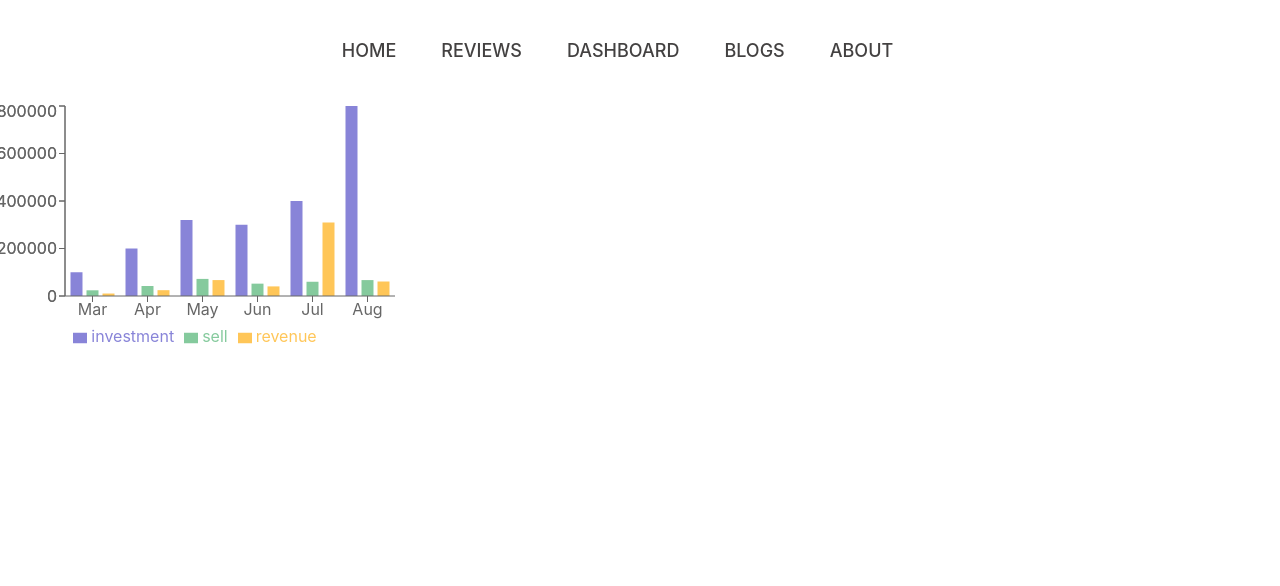
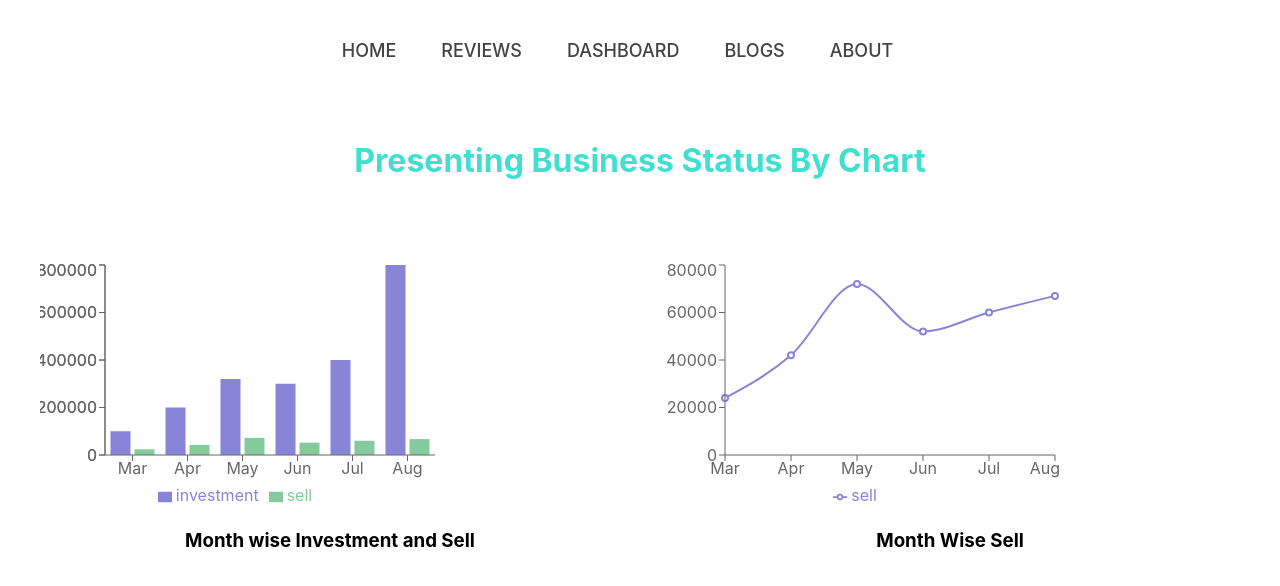
Before and after one commit to motlubor/product-analysis, a React (Create React App) app: page /dashboard in a window 1280 px wide. Shown: the top 586 px of the page. Built offline with nearby package versions, Linux system fonts and the light colour scheme.

Commit message:
finished dashboard charts

```diff
--- a/src/components/Chart/Chart.js
+++ b/src/components/Chart/Chart.js
@@ -16,7 +16,6 @@ const Chart = () => {
         <BarChart width={400} height={250} data={datas}>
             <Bar dataKey="investment" fill="#8884d8" />
             <Bar dataKey="sell" fill="#85ca9d" />
-            <Bar dataKey="revenue" fill="#ffc658" />
             <XAxis dataKey="month"></XAxis>
             <YAxis></YAxis>
             <YAxis></YAxis>
--- /dev/null
+++ b/src/components/Chart2/Chart2.js
@@ -0,0 +1,27 @@
+import axios from 'axios';
+import React, { useEffect, useState } from 'react';
+import { Legend, Line, LineChart, Tooltip, XAxis, YAxis } from 'recharts';
+
+const Chart2 = () => {
+    const [datas, setDatas] = useState([]);
+    useEffect(() => {
+        axios.get('data.json')
+            .then(data => {
+                const loadData = data.data
+
+                setDatas(loadData)
+            });
+    }, []);
+    return (
+        <LineChart width={400} height={250} data={datas}>
+            <Line type="monotone" dataKey="sell" stroke="#8884d8" strokeWidth={2} />
+
+            <XAxis dataKey="month" />
+            <YAxis />
+            <Tooltip />
+            <Legend />
+        </LineChart>
+    );
+};
+
+export default Chart2;
--- a/src/components/Dashboard/Dashboard.css
+++ b/src/components/Dashboard/Dashboard.css
@@ -0,0 +1,19 @@
+.chart-container {
+    display: grid;
+    grid-template-columns: 2fr 2fr;
+    margin: 0 20px;
+
+}
+
+.bar-chart {
+    margin: 0 20px;
+}
+
+.pie-chart {
+    margin: 0 20px;
+}
+
+.chart {
+    color: turquoise;
+    margin: 80px auto;
+}
--- a/src/components/Dashboard/Dashboard.js
+++ b/src/components/Dashboard/Dashboard.js
@@ -1,15 +1,31 @@
 import React, { useEffect, useState } from 'react';
 import { Bar, BarChart, XAxis, YAxis } from 'recharts';
 import Chart from '../Chart/Chart';
+import Chart2 from '../Chart2/Chart2';
 import './Dashboard.css';
 
 const Dashboard = () => {
 
     return (
         <div>
-            <Chart></Chart>
+            <h1 className='chart'>Presenting Business Status By Chart</h1>
 
-        </div >
+            <div className='chart-container'>
+
+                <div className='bar-chart'>
+                    <Chart></Chart>
+                    <h3>Month wise Investment and Sell</h3>
+
+                </div>
+                <div className='pie-chart'>
+                    <Chart2></Chart2>
+                    <h3>Month Wise Sell</h3>
+
+
+                </div>
+
+            </div >
+        </div>
 
     );
 };
```
Also changed, not shown: src/components/Chart2/Chart2.css (added).
